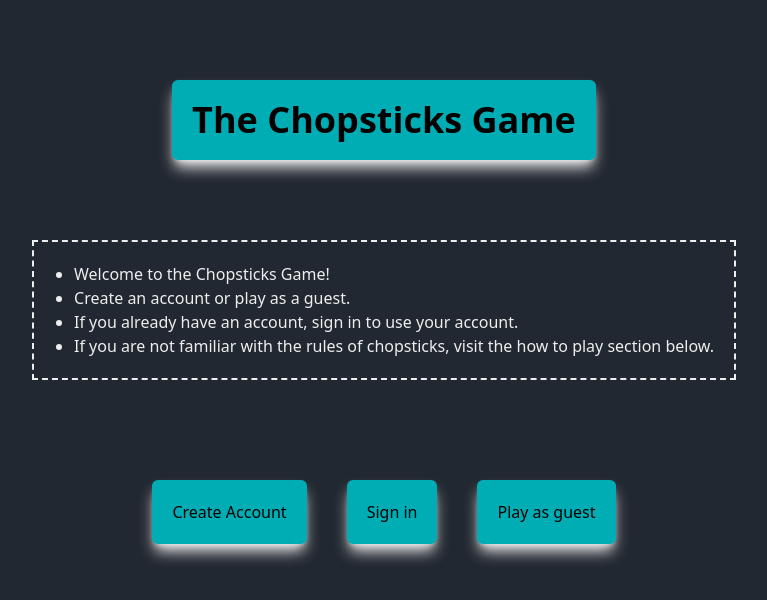
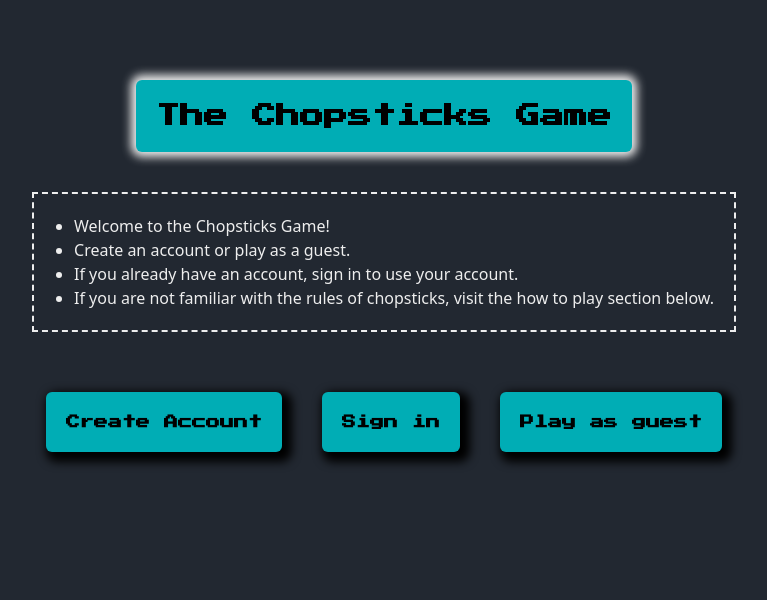
Before and after one commit to SKCheongBrian/ChopsticksGame, an Angular app: page / in a window 1280 px wide. Shown: the top 600 px of the page, without its empty margins (256-1023 px from the left). Built offline with nearby package versions, Linux system fonts and the light colour scheme.

Commit message:
add better animations and fonts

```diff
--- a/src/app/account-login-section/account-login-section.component.css
+++ b/src/app/account-login-section/account-login-section.component.css
@@ -0,0 +1,8 @@
+button {
+  box-shadow: 5px 5px 10px 5px #000000;
+  transition: box-shadow 0.2s ease-in;
+}
+
+button:hover {
+  box-shadow: 0px 0px 10px 2px #dadada;
+}
--- a/src/app/account-login-section/account-login-section.component.html
+++ b/src/app/account-login-section/account-login-section.component.html
@@ -1,16 +1,16 @@
 <div class="text-center">
   <button
-    class="bg-[#00ADB5] hover:bg-cyan-300 p-5 m-5 rounded-md shadow-[#EEEEEE] shadow-lg"
+    class="bg-[#00ADB5] font-['Press_Start_2P'] font-bold text-sm hover:bg-cyan-300 p-5 m-5 rounded-md shadow-[#EEEEEE] shadow-lg"
   >
     Create Account
   </button>
   <button
-    class="bg-[#00ADB5] hover:bg-cyan-300 p-5 m-5 rounded-md shadow-[#EEEEEE] shadow-lg"
+    class="bg-[#00ADB5] font-['Press_Start_2P'] font-bold text-sm hover:bg-cyan-300 p-5 m-5 rounded-md shadow-[#EEEEEE] shadow-lg"
   >
     Sign in
   </button>
   <button
-    class="bg-[#00ADB5] hover:bg-cyan-300 p-5 m-5 rounded-md shadow-[#EEEEEE] shadow-lg"
+    class="bg-[#00ADB5] font-['Press_Start_2P'] font-bold text-sm hover:bg-cyan-300 p-5 m-5 rounded-md shadow-[#EEEEEE] shadow-lg"
   >
     Play as guest
   </button>
--- a/src/app/app.component.css
+++ b/src/app/app.component.css
@@ -0,0 +1,12 @@
+div {
+  animation: glow 1s infinite alternate;
+}
+
+@keyframes glow {
+  from {
+    box-shadow: 0 0 10px -10px #eeeeee;
+  }
+  to {
+    box-shadow: 0 0 10px 5px #eeeeee;
+  }
+}
--- a/src/app/app.component.html
+++ b/src/app/app.component.html
@@ -1,7 +1,7 @@
-<div
-  class="w-max mb-20 shadow-lg p-5 shadow-[#EEEEEE] mt-20 mx-auto rounded-md bg-[#00ADB5]"
->
-  <h1 class="text-center font-bold text-4xl">The Chopsticks Game</h1>
+<div class="w-max mb-30 p-5 mt-20 mx-auto rounded-md bg-[#00ADB5]">
+  <h1 class="text-center font-['Press_Start_2P'] font-bold text-2xl">
+    The Chopsticks Game
+  </h1>
 </div>
 
 <app-how-to-box></app-how-to-box>
--- a/src/app/how-to-box/how-to-box.component.html
+++ b/src/app/how-to-box/how-to-box.component.html
@@ -1,5 +1,5 @@
 <div
-  class="w-max mb-20 border-dashed p-5 pl-10 border-2 border-[#EEEEEE] mt-20 mx-auto"
+  class="w-max mb-10 mt-10 mx-auto border-dashed p-5 pl-10 border-2 border-[#EEEEEE]"
 >
   <ul class="list-disc text-[#EEEEEE]">
     <li>Welcome to the Chopsticks Game!</li>
--- a/src/styles.css
+++ b/src/styles.css
@@ -1,7 +1,9 @@
+@import url("https://fonts.googleapis.com/css2?family=Press+Start+2P&display=swap");
 @tailwind base;
 @tailwind components;
 @tailwind utilities;
 /* You can add global styles to this file, and also import other style files */
+
 html {
   width: 100%;
   height: 100%;
--- a/tailwind.config.js
+++ b/tailwind.config.js
@@ -3,6 +3,9 @@ module.exports = {
   content: ["./src/**/*.{html,ts}"],
   theme: {
     extend: {},
+    fontFamily: {
+      mono: ["Press Start 2P"],
+    },
   },
   plugins: [],
 };
```
